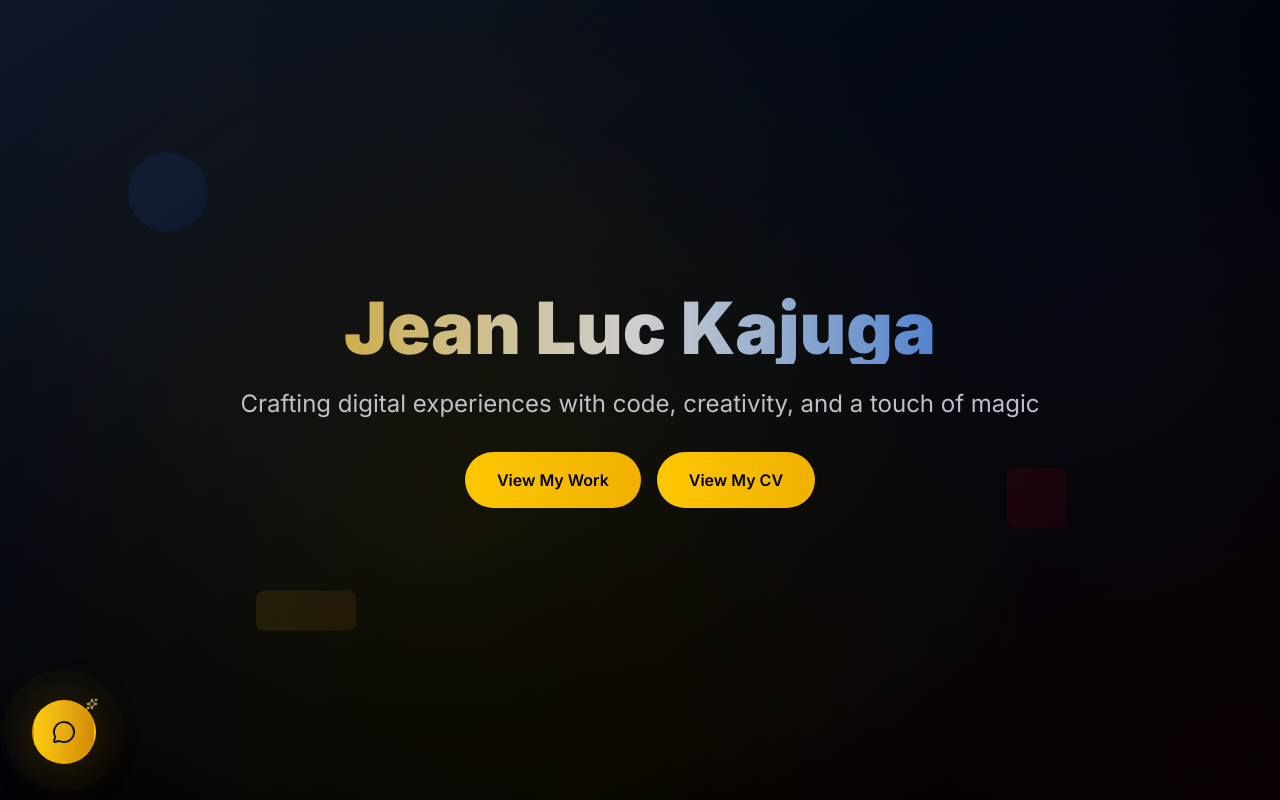
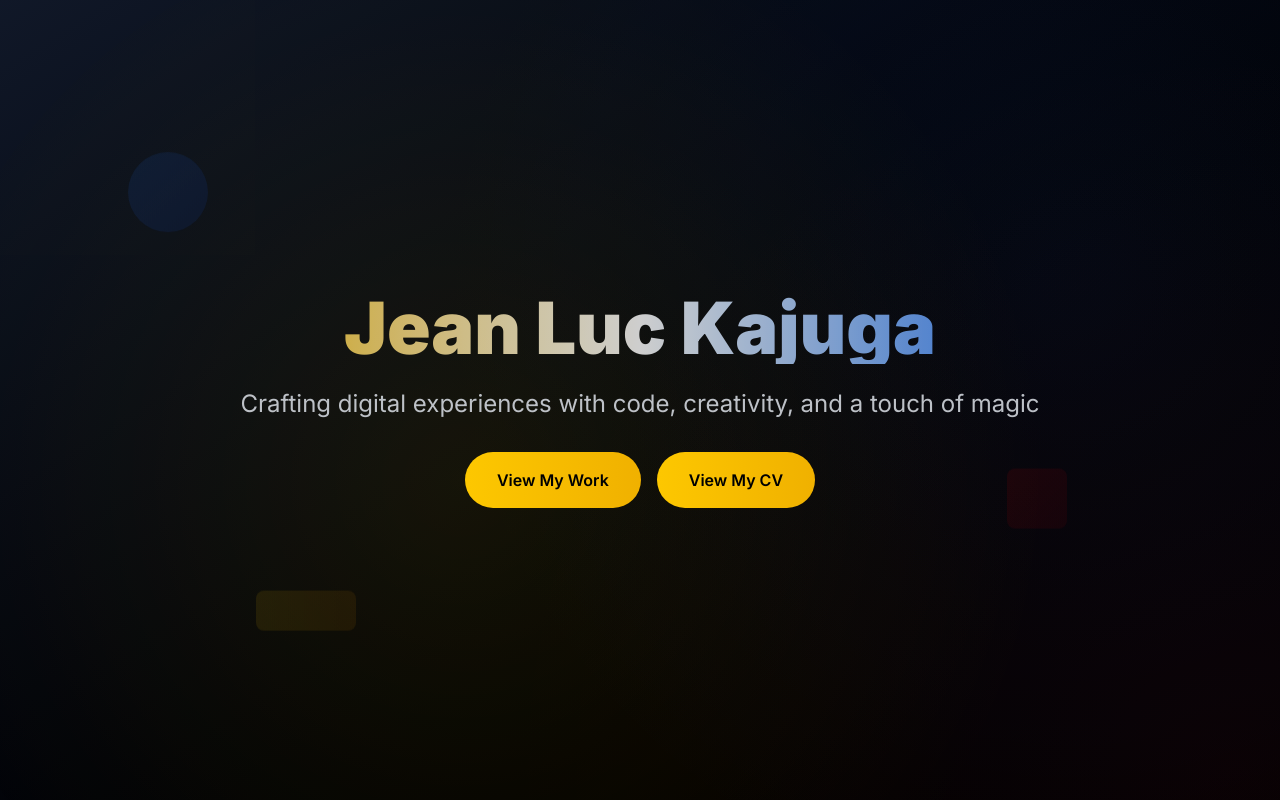
Before and after one commit to pacc-jean/portfolio-jealc, a Next.js app in the folder jealc/: page / in a window 1280 px wide. Shown: the top 800 px of the page. Built offline with nearby package versions, Linux system fonts and the light colour scheme.

Commit message:
disable gianna button

```diff
--- a/jealc/src/app/page.tsx
+++ b/jealc/src/app/page.tsx
@@ -2,7 +2,7 @@ import Hero from './components/Hero';
 import AboutSection from './components/AboutSection';
 import ProjectsSection from './components/ProjectsSection';
 import ContactSection from './components/ContactSection';
-import GianaChatButton from './components/GianaChatButton';
+// import GianaChatButton from './components/GianaChatButton';
 import Footer from './components/Footer';
 import ParallaxProvider from './components/ParallaxProvider';
 
@@ -14,7 +14,7 @@ export default function Home() {
         <AboutSection />
         <ProjectsSection />
         <ContactSection />
-        <GianaChatButton />
+        {/*<GianaChatButton />*/}
         <Footer />
       </main>
     </ParallaxProvider>
```
